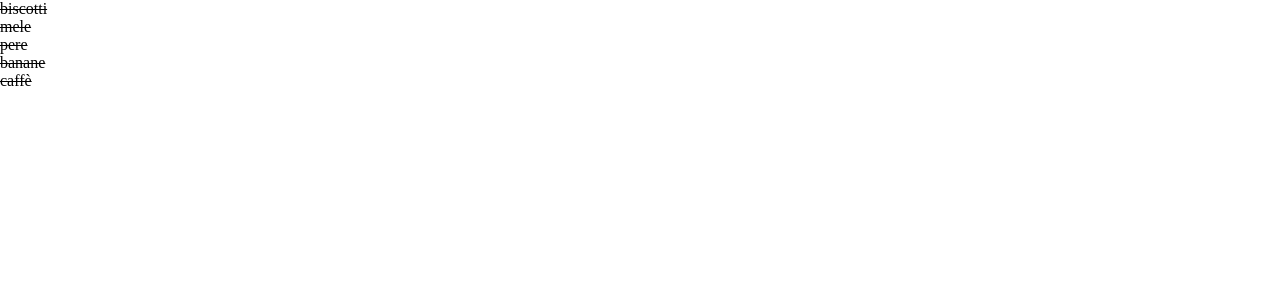
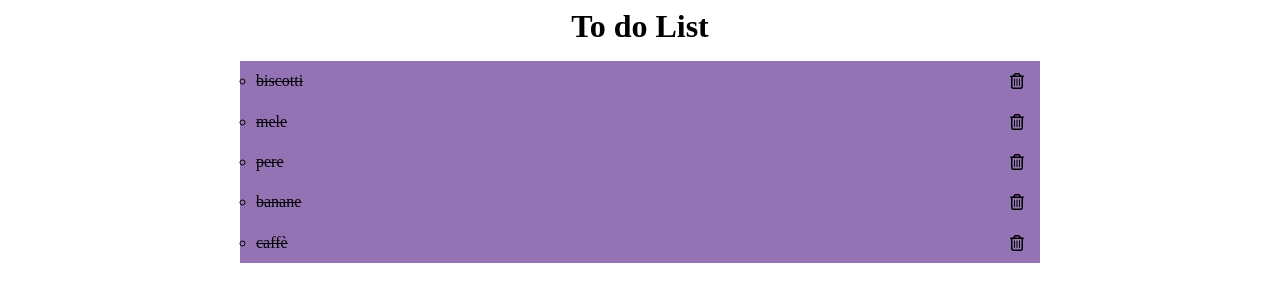
Before and after one commit to Benedetta-Barbone/vue-todolist, a plain HTML site: page index.html in a window 1280 px wide. Drawn offline with nearby package versions, Linux system fonts and the light colour scheme.

Commit message:
inserite alcune modifiche in css

```diff
--- a/css/style.css
+++ b/css/style.css
@@ -4,6 +4,33 @@
     box-sizing: border-box;
 }
 
+body{
+    width: 800px;
+    margin: 0 auto;
+}
+
 .done{
     text-decoration: line-through;
 }
+
+h1{
+    text-align: center;
+    font-size: xx-large;
+    margin-bottom: 1rem;
+}
+
+.to-do-list{
+    display: flex;
+    flex-direction: column;
+    margin-top: 0.5rem;
+
+}
+
+ul{
+    display: flex;
+    justify-content: space-between;
+    align-items: center;
+    background-color: rgb(148, 115, 180);
+    padding: 0.7rem 1rem;
+    list-style-type: circle;
+}
--- a/index.html
+++ b/index.html
@@ -12,9 +12,11 @@
 
 <body>
     <div id="app">
-        <div class="to-do-list" v-for="item in toDoList" >
-            <ul>
+        <div class="to-do-list" >
+            <h1>To do List </h1>
+            <ul v-for="item in toDoList" >
                 <li @click="toggleDone(item)" :class= "{done : item.done}" >{{ item.text }}</li>
+                <i class="fa-regular fa-trash-can"></i>
             </ul>
         </div>
     </div>
```
Also changed, not shown: 1 other file.
